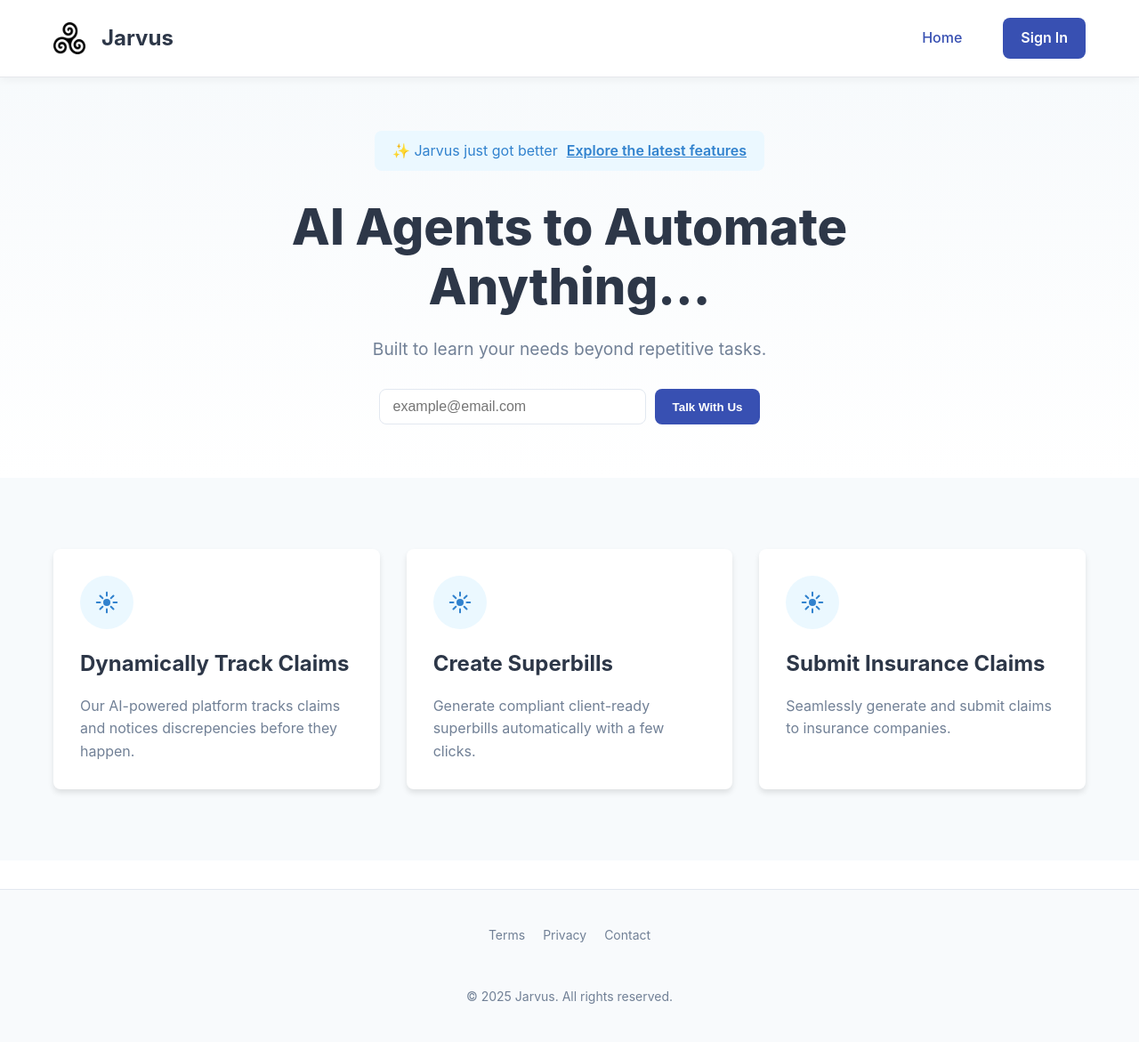
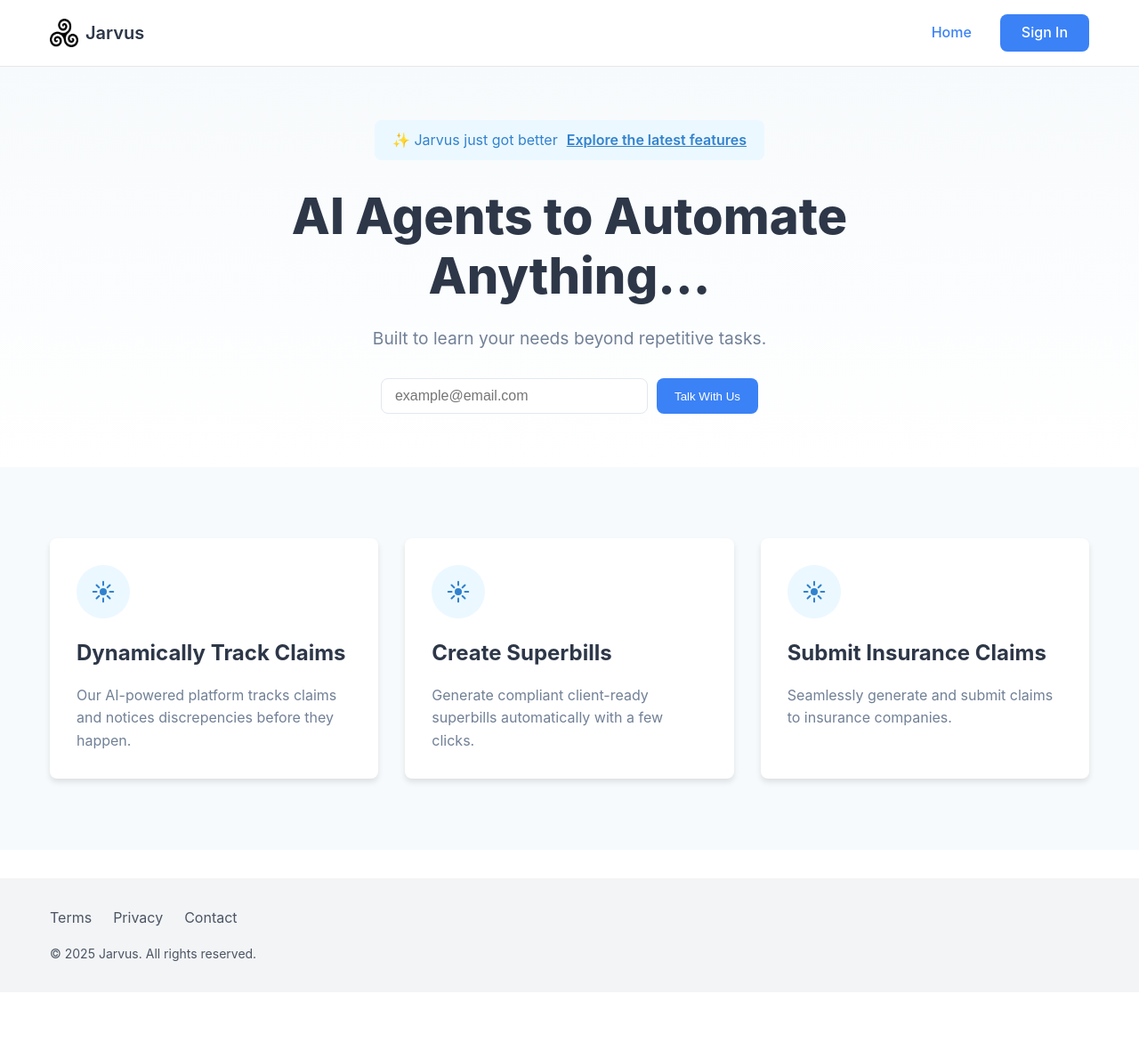
Before and after one commit to marismith79/Jarvus2, a Flask app: page / in a window 1280 px wide. Shown: the whole page at 89% size. After the commit the page ends 1080 px from the top, so only its background shows below. Run offline with Flask 3, Linux system fonts and the light colour scheme; parts of the project's set-up code (start-up, migrations or seed data) failed here and were passed over.

Commit message:
more UI fixes

```diff
--- a/jarvus_app/static/css/landing.css
+++ b/jarvus_app/static/css/landing.css
@@ -1,7 +1,5 @@
-/* Global Styles */
+ /* Landing Page Styles */
 :root {
-    --primary-color: #3850b2;
-    --secondary-color: #2c7a7b;
     --text-color: #2d3748;
     --light-text: #718096;
     --background-color: #ffffff;
@@ -11,95 +9,11 @@
     --transition: all 0.3s ease;
 }
 
-* {
-    margin: 0;
-    padding: 0;
-    box-sizing: border-box;
-}
-
 body {
     font-family: -apple-system, BlinkMacSystemFont, 'Segoe UI', Roboto, Oxygen, Ubuntu, Cantarell, 'Open Sans', 'Helvetica Neue', sans-serif;
     color: var(--text-color);
     background-color: var(--background-color);
     line-height: 1.6;
-}
-
-.container {
-    width: 100%;
-    max-width: 1200px;
-    margin: 0 auto;
-    padding: 0 20px;
-}
-
-a {
-    text-decoration: none;
-    color: var(--primary-color);
-    transition: var(--transition);
-}
-
-a:hover {
-    color: var(--secondary-color);
-}
-
-.cta-button {
-    background-color: var(--primary-color);
-    color: white;
-    padding: 10px 20px;
-    border-radius: var(--border-radius);
-    font-weight: 600;
-    border: none;
-    cursor: pointer;
-    transition: var(--transition);
-    display: inline-block;
-}
-
-.cta-button:hover {
-    background-color: var(--secondary-color);
-    color: white;
-    transform: translateY(-2px);
-}
-
-/* Header Styles */
-header {
-    padding: 20px 0;
-    background-color: var(--background-color);
-    position: sticky;
-    top: 0;
-    z-index: 100;
-    box-shadow: 0 2px 10px rgba(0, 0, 0, 0.05);
-}
-
-header .container {
-    display: flex;
-    justify-content: space-between;
-    align-items: center;
-}
-
-.logo {
-    display: flex;
-    align-items: center;
-    font-size: 24px;
-    font-weight: 700;
-}
-
-.logo img {
-    height: 36px;
-    margin-right: 10px;
-}
-
-nav {
-    display: flex;
-    gap: 30px;
-    align-items: center;
-}
-
-nav a {
-    font-weight: 500;
-    color: var(--text-color);
-}
-
-nav a:hover {
-    color: var(--primary-color);
 }
 
 /* Hero Section */
@@ -256,48 +170,6 @@ nav a:hover {
     color: var(--light-text);
 }
 
-/* Footer */
-footer {
-    padding: 40px 0;
-    background-color: #f8fafc;
-    border-top: 1px solid #e2e8f0;
-}
-
-footer .container {
-    display: flex;
-    flex-direction: column;
-    align-items: center;
-    gap: 20px;
-}
-
-.footer-logo {
-    display: flex;
-    align-items: center;
-    font-size: 20px;
-    font-weight: 700;
-}
-
-.footer-logo img {
-    height: 30px;
-    margin-right: 10px;
-}
-
-.footer-links {
-    display: flex;
-    gap: 20px;
-}
-
-.footer-links a {
-    color: var(--light-text);
-    font-size: 14px;
-}
-
-.copyright {
-    color: var(--light-text);
-    font-size: 14px;
-    margin-top: 10px;
-}
-
 /* Responsive Styles */
 @media (max-width: 768px) {
     .hero-content h1 {
--- a/jarvus_app/templates/chatbot.html
+++ b/jarvus_app/templates/chatbot.html
@@ -175,7 +175,7 @@
         inputEl.focus();
 
         // Show "thinking" message
-        const thinkingMsg = appendMessage('bot', '🤔 Processing...');
+        const thinkingMsg = appendMessage('bot', '...');
 
         // POST to Flask endpoint
         fetch('/chatbot/send', {
```
Also changed, not shown: jarvus_app/static/css/chatbot.css (+3 -36 lines), jarvus_app/static/css/profile.css (+45 -0 lines), jarvus_app/templates/profile.html (+20 -3 lines).
